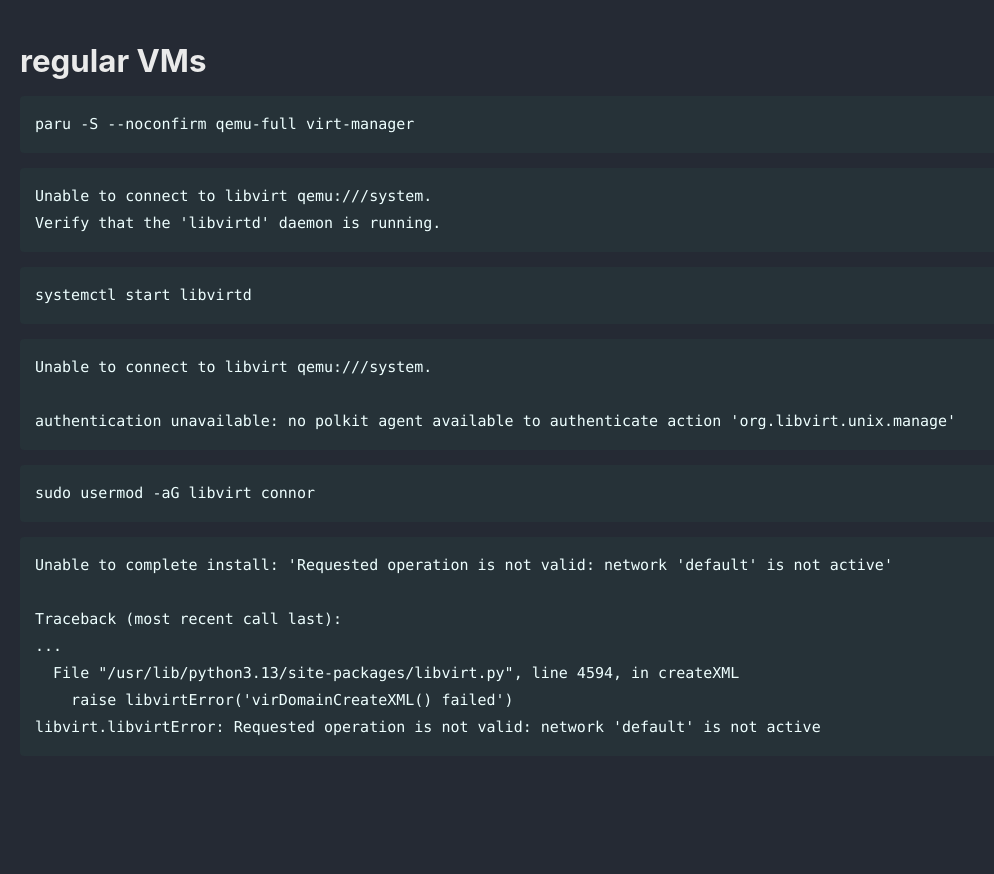
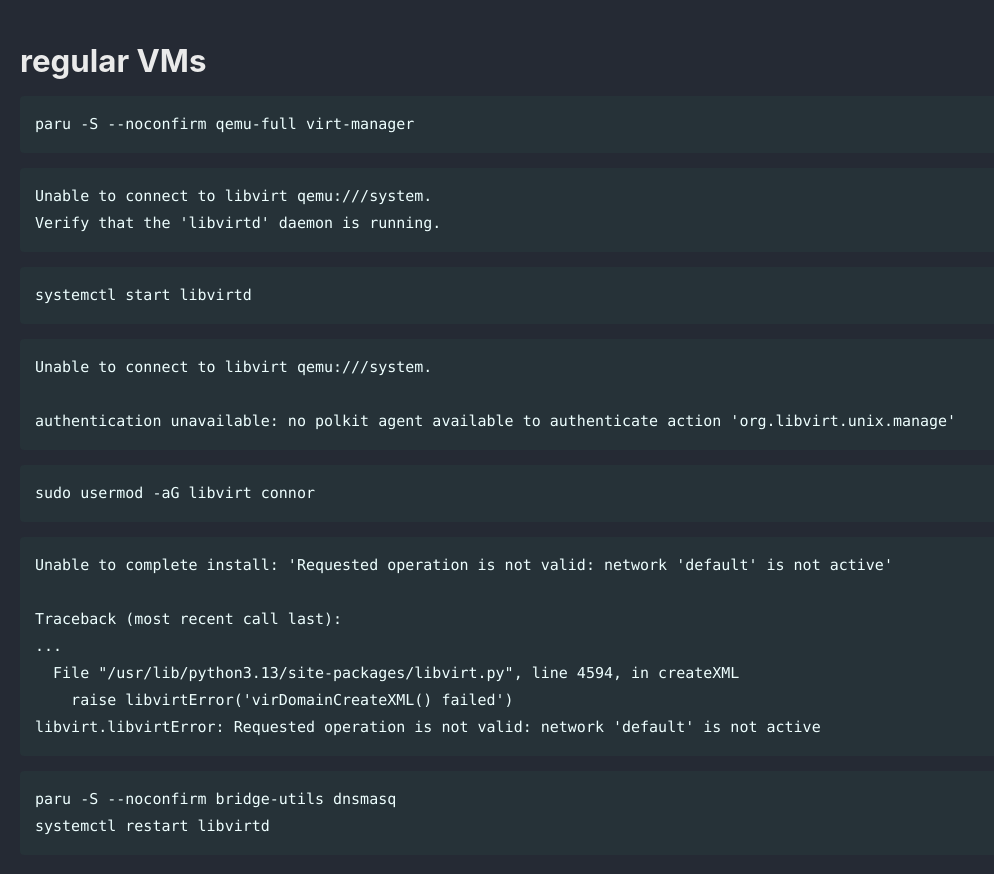
Before and after one commit to Connor-McCartney/Connor-McCartney.github.io, a Jekyll site: the page built from _pages/misc/qemu.md, in a window 1280 px wide and 900 px high, scrolled down 4322 px. Shown: the top 874 px of the window, without its empty margins (0-994 px from the left). Built offline with Jekyll 4.4.1, drawn with Linux system fonts in a browser that asks for light colours; cached includes are drawn as plain includes; before the commit the page ends 5123 px from its top, so only the background shows below that.

Commit message:
Update qemu.md

````diff
--- a/_pages/misc/qemu.md
+++ b/_pages/misc/qemu.md
@@ -201,3 +201,8 @@ Traceback (most recent call last):
     raise libvirtError('virDomainCreateXML() failed')
 libvirt.libvirtError: Requested operation is not valid: network 'default' is not active
 ```
+
+```
+paru -S --noconfirm bridge-utils dnsmasq
+systemctl restart libvirtd
+```
````
